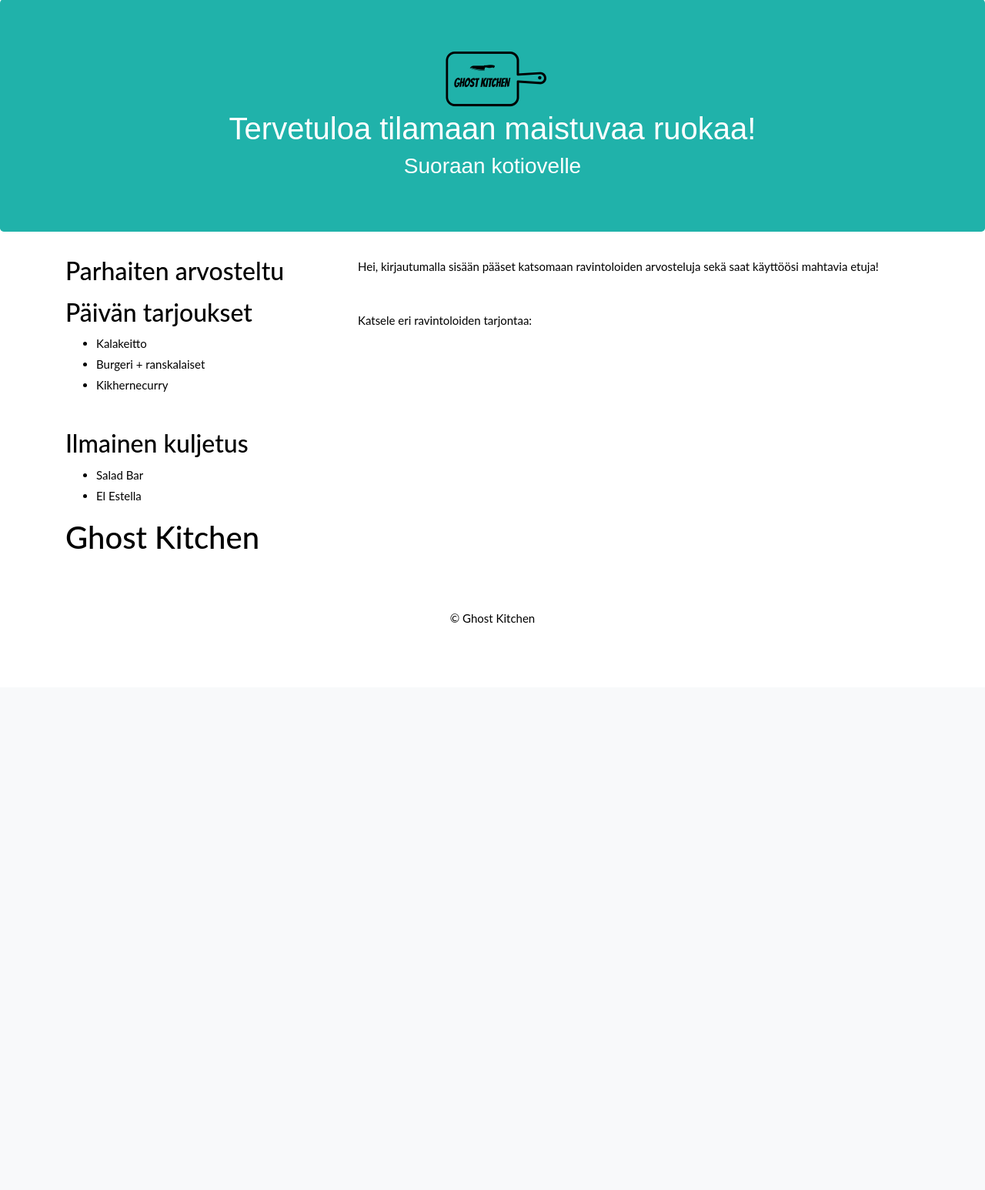
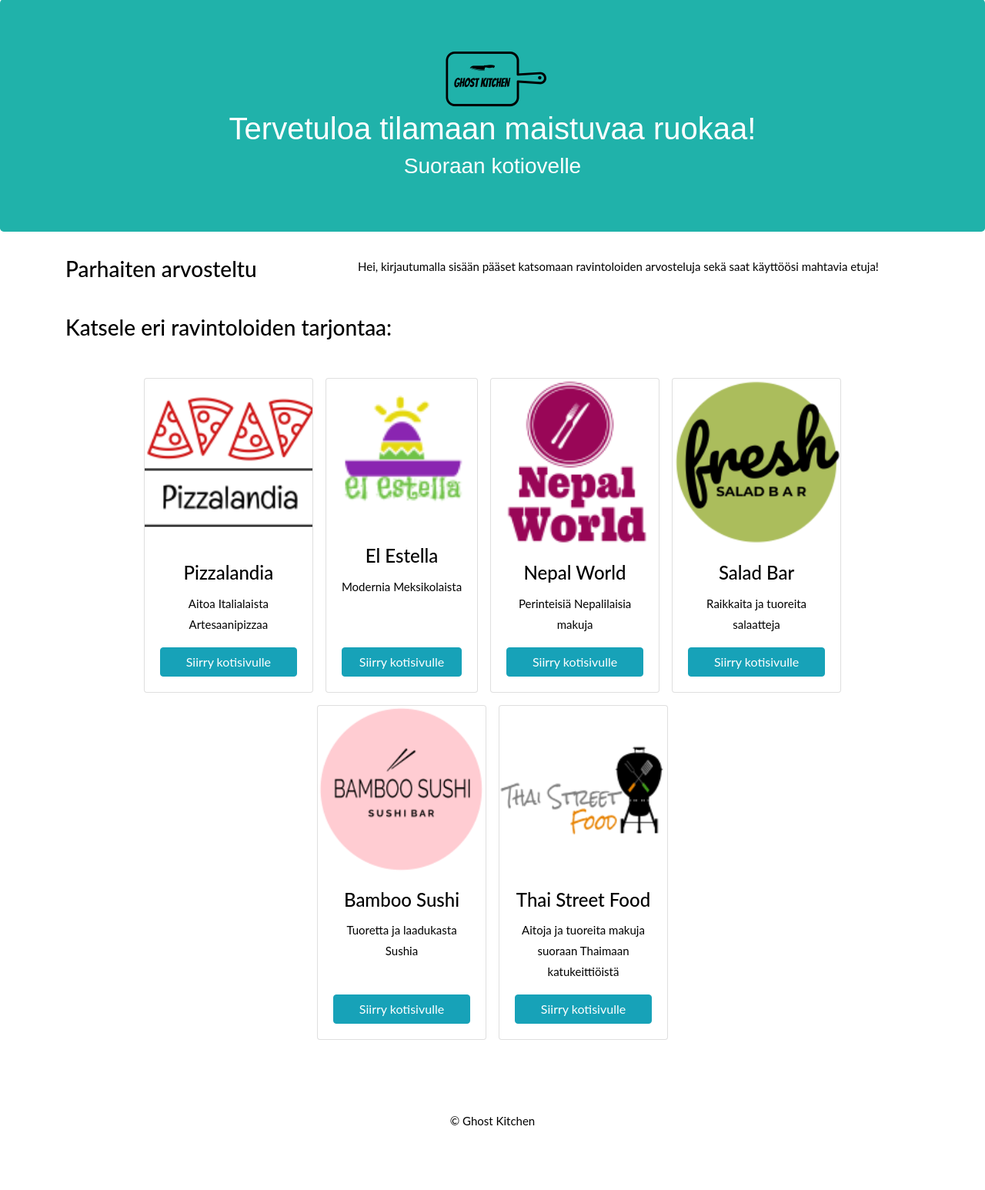
Before and after one commit to Jenniemilia/ghost-kitchen, a Flask app: template templates/index.html in a window 1280 px wide. Shown: the part 121-1667 px from the top of the page at 77% size. Before the commit the page ends 930 px from the top, so only its background shows below. Run offline with Flask 2, Linux system fonts and the light colour scheme; the template is opened without the code that fills it, so the values that code supplies are empty; some libraries are stand-ins or nearby versions.

Commit message:
Added logos and fixed layout

```diff
--- a/static/styles.css
+++ b/static/styles.css
@@ -20,8 +20,8 @@ body {
     padding: 60px 50px
 }
 
-
-
+.card-custom {
+  max-width: 220px;
 
 
 .footer .glyphicon {
--- a/templates/index.html
+++ b/templates/index.html
@@ -14,30 +14,22 @@
 	<div class="row">
 		<div class="col-4">
 
-		<h2>Parhaiten arvosteltu</h2>
+		<h3>Parhaiten arvosteltu</h3>
 		<ul>
 			{% for place in top_rated %}
-			<li>{{ place.name }}</li>
+			<li>{{ place.name }} Tähdet: {{ '%0.1f'| format(place.avg_stars|float)}}</li>
 			{% endfor %}
 		</ul>
 
-
-
-		<h2>Päivän tarjoukset</h2>
-		<!-- Tee random joka arpoo kolme päivän annosta tarjoukseen -->
+		{% if session.user_id %}
+		<h3>Omat suosikit</h3>
 		<ul>
-			<li>Kalakeitto
-			<li>Burgeri + ranskalaiset
-			<li>Kikhernecurry
+			{% for place in favorites %}
+			<li>{{ place.name}}</li>
+			{% endfor %}
+			{% endif %}
 		</ul>
-
-	<br />
-
-		<h2>Ilmainen kuljetus</h2>
-		<ul>
-			<li>Salad Bar</li>
-			<li>El Estella</li>
-		</ul>
+		<br>
 	</div>
 
 		<div class="col-8">
@@ -62,9 +54,9 @@
 			<br>
 
 			{% elif session.user_role == 2 %}
-			<p>Hei ravintoloitsija, haluatko muokata menua tai lisätä päivän tarjoukset? Valitse minkä ravintolan sivuja haluat muokata</p>
+			<p>Haluatko muokata menua tai lisätä päivän tarjoukset? Valitse minkä ravintolan sivuja haluat muokata</p>
 			<div class="dropdown">
-			<button type="button bg-light" class="btn btn-primary dropdown-toggle" data-bs-toggle="dropdown">
+			<button type="button bg-light" class="btn btn-info text-white dropdown-toggle" data-bs-toggle="dropdown">
 		  	Valitse Ravintola
 			</button>
 			<ul class="dropdown-menu">
@@ -72,25 +64,87 @@
 		  		<li><a class="dropdown-item" href="/ownerpage/{{restaurant.id}}">{{ restaurant.name }}</a></li>
 			  	{% endfor %}
 			{% endif %}
-
 			</ul>
 		</p>
 			<br>
+			</div>
+		</div>
+	</div>
 
 
 
-			<p>Katsele eri ravintoloiden tarjontaa:
-
-			<ul>
-			{% for restaurant in restaurants %}
-				<li><a href="/homepage/{{restaurant.id}}"><strong>{{ restaurant.name }}<strong></strong></a><br>
-				{{ restaurant.description }}
-				{% endfor %}
-			</ul>
+<div class="container">
+	<h3>Katsele eri ravintoloiden tarjontaa: </h3>
 
 
-	  	</div>
-	  </div>
+	<div class="row mt-5 justify-content-center"r>
+			<div class="card card-custom mx-2 mb-3">
+				<img class="card-img-top" src="/static/Pizzalandia.png" alt="Pizzalandia">
+					<div class= "card-body d-flex flex-column">
+						<h4 class="card-title text-center">Pizzalandia</h4>
+						<p class="card-text text-center">Aitoa Italialaista Artesaanipizzaa</p>
+						<a href="/homepage/4" class="btn btn-info text-white mt-auto text-center">Siirry kotisivulle</a>
+					</div>
+				</div>
+
+
+				<div class="card card-custom mx-2 mb-3">
+					<img class="card-img-top" src="/static/estella.png" alt="El Estella">
+						<div class= "card-body d-flex flex-column">
+							<h4 class="card-title text-center">El Estella</h4>
+							<p class="card-text text-center">Modernia Meksikolaista</p>
+							<a href="/homepage/3" class="btn btn-info text-white mt-auto text-center">Siirry kotisivulle</a>
+							</div>
+				</div>
+
+
+				<div class="card card-custom mx-2 mb-3">
+					<img class="card-img-top" src="/static/Nepal_World.png" alt="Nepal World">
+						<div class= "card-body d-flex flex-column">
+							<h4 class="card-title text-center">Nepal World</h4>
+							<p class="card-text text-center">Perinteisiä Nepalilaisia makuja</p>
+							<a href="/homepage/5" class="btn btn-info text-white mt-auto text-center">Siirry kotisivulle</a>
+							</div>
+				</div>
+
+
+				<div class="card card-custom mx-2 mb-3">
+				<img class="card-img-top" src="/static/Salad_Bar.png" alt="Salad Bar">
+					<div class= "card-body d-flex flex-column">
+						<h4 class="card-title text-center">Salad Bar</h4>
+						<p class="card-text text-center">Raikkaita ja tuoreita salaatteja</p>
+						<a href="/homepage/2" class="btn btn-info text-white mt-auto text-center">Siirry kotisivulle</a>
+						</div>
+			</div>
+
+
+			<div class="card card-custom mx-2 mb-3">
+				<img class="card-img-top" src="/static/Bamboo_sushi.png" alt="Bamboo Sushi">
+					<div class= "card-body d-flex flex-column">
+						<h4 class="card-title text-center">Bamboo Sushi</h4>
+						<p class="card-text text-center">Tuoretta ja laadukasta Sushia</p>
+						<a href="/homepage/6" class="btn btn-info text-white mt-auto text-center">Siirry kotisivulle</a>
+						</div>
+					</div>
+
+
+				<div class="card card-custom mx-2 mb-3">
+				<img class="card-img-top" src="/static/Thai_street_food.png" alt="Thai Street Food">
+					<div class= "card-body d-flex flex-column">
+						<h4 class="card-title text-center">Thai Street Food</h4>
+						<p class="card-text text-center">Aitoja ja tuoreita makuja suoraan Thaimaan katukeittiöistä</p>
+						<a href="/homepage/1" class="btn btn-info text-white mt-auto text-center">Siirry kotisivulle</a>
+						</div>
+					</div>
+
+				</div>
+			</p>
+		</div>
+	</div>
+
+
+</div>
+
 	</body>
 
 {% endblock %}
--- a/templates/layout.html
+++ b/templates/layout.html
@@ -79,7 +79,6 @@
 
         {% endblock %}
 
-<h1>Ghost Kitchen</h1>
 
 <!--Footer-->
 <footer class="container-fluid text-center">
```
Also changed, not shown: templates/homepage.html (+16 -4 lines), static/Bamboo_sushi.png (added), static/Logo_1.png (added), static/Nepal_World.png (added), static/Pizzalandia.png (added), static/Salad_Bar.png (added), static/Thai_street_food.png (added), static/estella.png (added).
